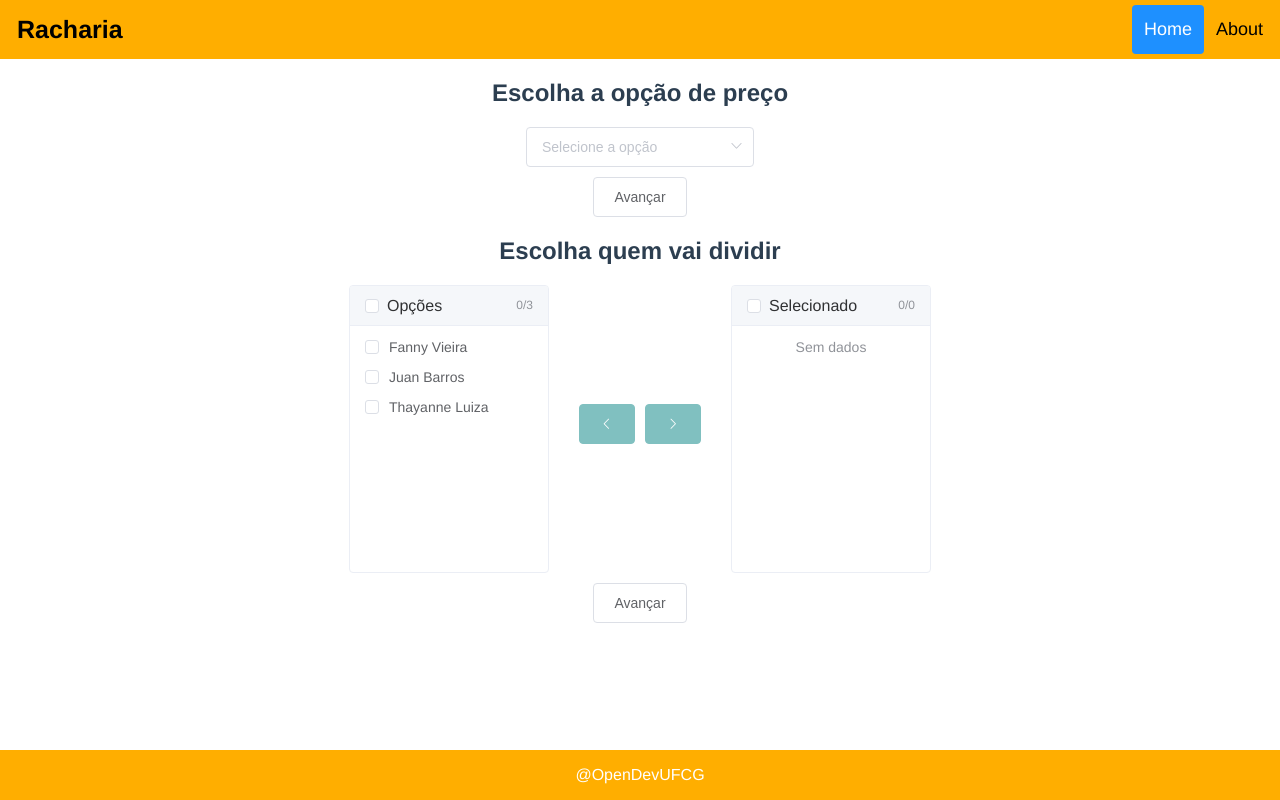
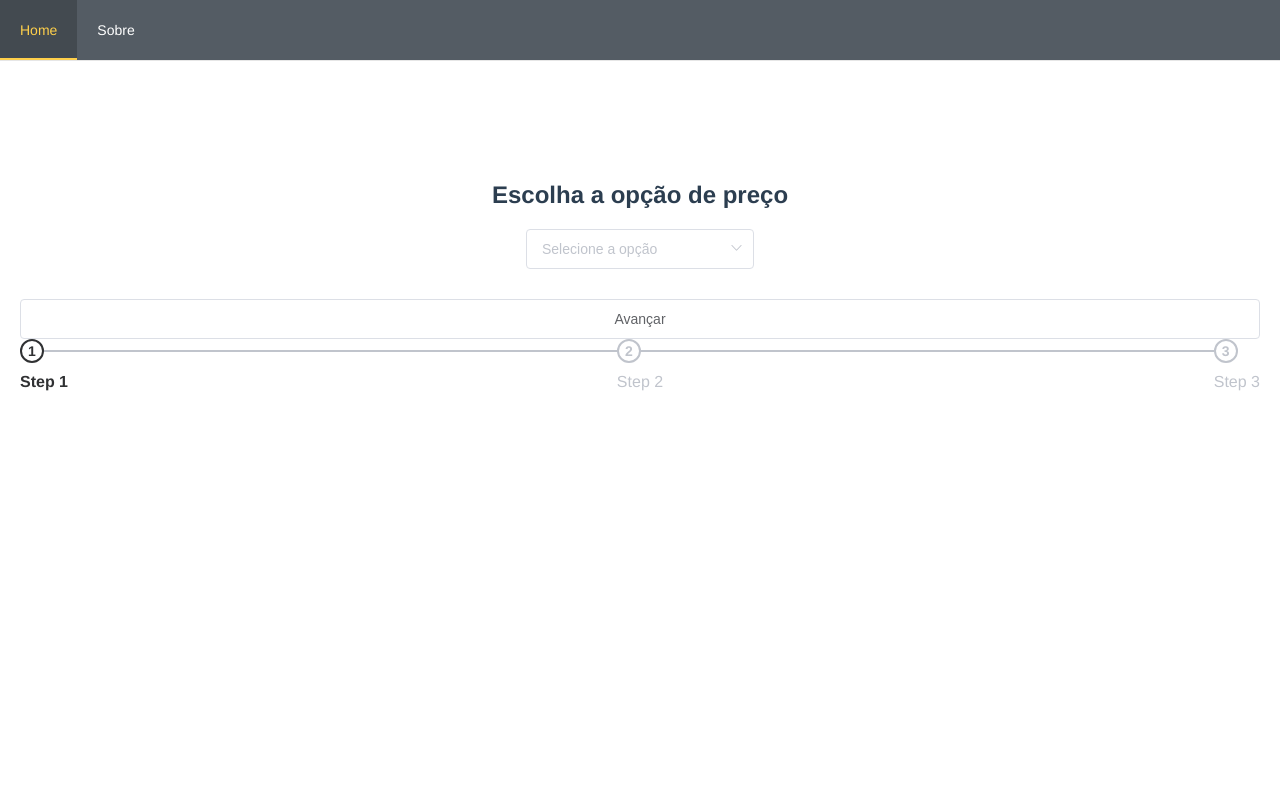
Before and after one commit to hericlesme/Racharia, a Vue app: page /#/ in a window 1280 px wide. Built offline with nearby package versions, Linux system fonts and the light colour scheme.

Commit message:
add step guide component and change nav menu

```diff
--- a/src/App.vue
+++ b/src/App.vue
@@ -1,12 +1,20 @@
 <template>
   <div id="app">
-     <app-header />
-    <div  class="main-view">
-      <div id="nav">
-      </div>
-      <router-view/>
-    </div>
-    <app-footer/>
+    <el-menu
+      :default-active="activeIndexHeader"
+      :router="true"
+      mode="horizontal"
+      background-color="#545c64"
+      text-color="#fff"
+      active-text-color="#ffd04b">
+      <el-menu-item index="/">Home</el-menu-item>
+      <el-menu-item index="/about">Sobre</el-menu-item>
+    </el-menu>
+    <el-container>
+      <el-main class="main-view">
+        <router-view/>
+      </el-main>
+    </el-container>
   </div>
 </template>
 
@@ -19,30 +27,32 @@ export default {
   components: {
     'app-header': Header,
     'app-footer': Footer
+  },
+  data () {
+    return {
+      activeIndexHeader: '/'
+    }
   }
 }
 </script>
 
-<style>
-
-html, body, #app {
-    margin: 0;
-    padding: 0;
-}
+<style lang="scss">
 
 #app {
   font-family: 'Avenir', Helvetica, Arial, sans-serif;
   -webkit-font-smoothing: antialiased;
   -moz-osx-font-smoothing: grayscale;
-  text-align: center;
   color: #2c3e50;
 }
 
 .main-view {
   margin-top: 60px;
-  margin: auto;
-  margin-bottom: 60px;
   display: block;
-  max-width: 1000px;
+  max-width: 100%;
 }
+
+body{
+    margin: 0;
+}
+
 </style>
--- a/src/components/step/CurrentStep.vue
+++ b/src/components/step/CurrentStep.vue
@@ -1,23 +1,41 @@
 <template>
-  <div>
-    <price-step :updatePrice= updatePrice />
-     <users-step :updateUsers= updateUsers />
-  </div>
+  <el-container>
+    <el-main>
+      <component :is="currentTabComponent"></component>
+    </el-main>
+    <el-button @click="updateStep">Avançar</el-button>
+    <el-footer>
+      <step-guide :active=step />
+    </el-footer>
+  </el-container>
 </template>
 
-<script>
+<script scoped>
 import PriceStep from '@/components/step/PriceStep'
 import UsersStep from '@/components/step/UsersStep'
+import StepGuide from '@/components/step/StepGuide'
+
 export default {
   name: 'CurrentStep',
   components: {
     'price-step': PriceStep,
-    'users-step': UsersStep
+    'users-step': UsersStep,
+    'step-guide': StepGuide
   },
   data () {
     return {
+      step: 0,
+      steps: [
+        PriceStep,
+        UsersStep
+      ],
       price: 0,
       users: []
+    }
+  },
+  computed: {
+    currentTabComponent: function () {
+      return this.steps[this.step]
     }
   },
   methods: {
@@ -26,7 +44,20 @@ export default {
     },
     updateUsers (users) {
       this.users = users
+    },
+    updateStep (step) {
+      this.step++
     }
   }
 }
 </script>
+
+<style lang="scss" scoped>
+
+.el-main{
+  text-align: center;
+}
+.el-footer {
+  padding: 0px;
+}
+</style>
--- a/src/components/step/PriceStep.vue
+++ b/src/components/step/PriceStep.vue
@@ -5,9 +5,6 @@
     </h2>
     <el-row>
       <price-selector :updatePrice= updatePrice />
-    </el-row>
-    <el-row>
-      <el-button>Avançar</el-button>
     </el-row>
   </div>
 </template>
--- /dev/null
+++ b/src/components/step/StepGuide.vue
@@ -0,0 +1,21 @@
+<template>
+    <el-steps :active="active" finish-status="success">
+        <el-step title="Step 1"></el-step>
+        <el-step title="Step 2"></el-step>
+        <el-step title="Step 3"></el-step>
+    </el-steps>
+</template>
+
+<script>
+export default {
+  props: {
+    active: 0
+  },
+
+  methods: {
+    next () {
+      if (this.active++ > 2) this.active = 0
+    }
+  }
+}
+</script>
--- a/src/components/step/UsersStep.vue
+++ b/src/components/step/UsersStep.vue
@@ -7,9 +7,6 @@
           :data="users"
           :titles="['Opções', 'Selecionado']">
         </el-transfer>
-      </el-row>
-      <el-row>
-        <el-button>Avançar</el-button>
       </el-row>
     </div>
 </template>
--- a/src/router.js
+++ b/src/router.js
@@ -5,6 +5,7 @@ import Home from './views/Home.vue'
 Vue.use(Router)
 
 export default new Router({
+  mode: 'history',
   routes: [
     {
       path: '/',
--- a/src/views/Home.vue
+++ b/src/views/Home.vue
@@ -1,7 +1,7 @@
 <template>
-  <div class="home">
-    <current-step/>
-  </div>
+<div>
+  <current-step/>
+</div>
 </template>
 
 <script>
```
